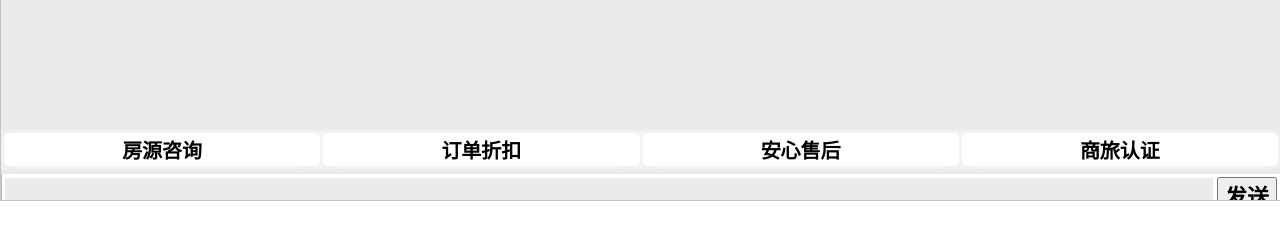
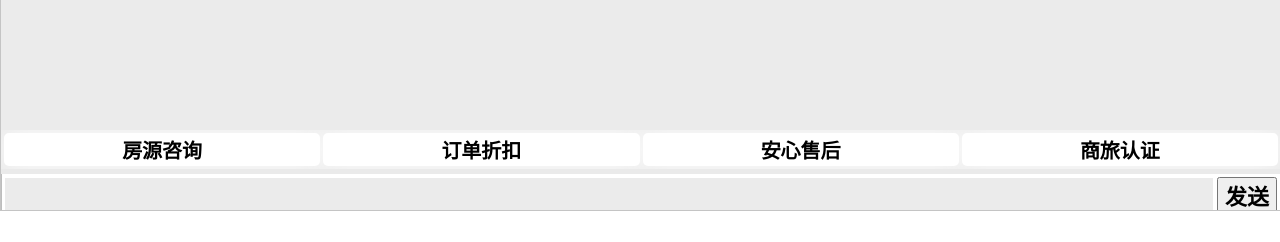
Before and after one commit to wxxhub/modules, a Django app: page /index/ in a window 1280 px wide. Shown: the part 558-800 px from the top of the page. Run offline with Django 3.2, Linux system fonts and the light colour scheme; lists and menus that the app fills with data are empty.

Commit message:
高度自适应

```diff
--- a/static/css/index.css
+++ b/static/css/index.css
@@ -59,7 +59,7 @@ body {
 
 .submit_box{
     width: 100%;
-    height: 70px;
+    height: 80px;
     min-width: 280px;
     border: 1px solid #55555542;
     border-top: none;
--- a/templates/index.html
+++ b/templates/index.html
@@ -2,7 +2,7 @@
 <html>
     <head>
 
-        <meta name="viewport" content="width=device-width, initial-scale=0.8" />
+        <meta name="viewport" content="width=device-width, initial-scale=1" />
 
         <meta name="x5-fullscreen" content="true">
         <title>在线客服</title>
```
